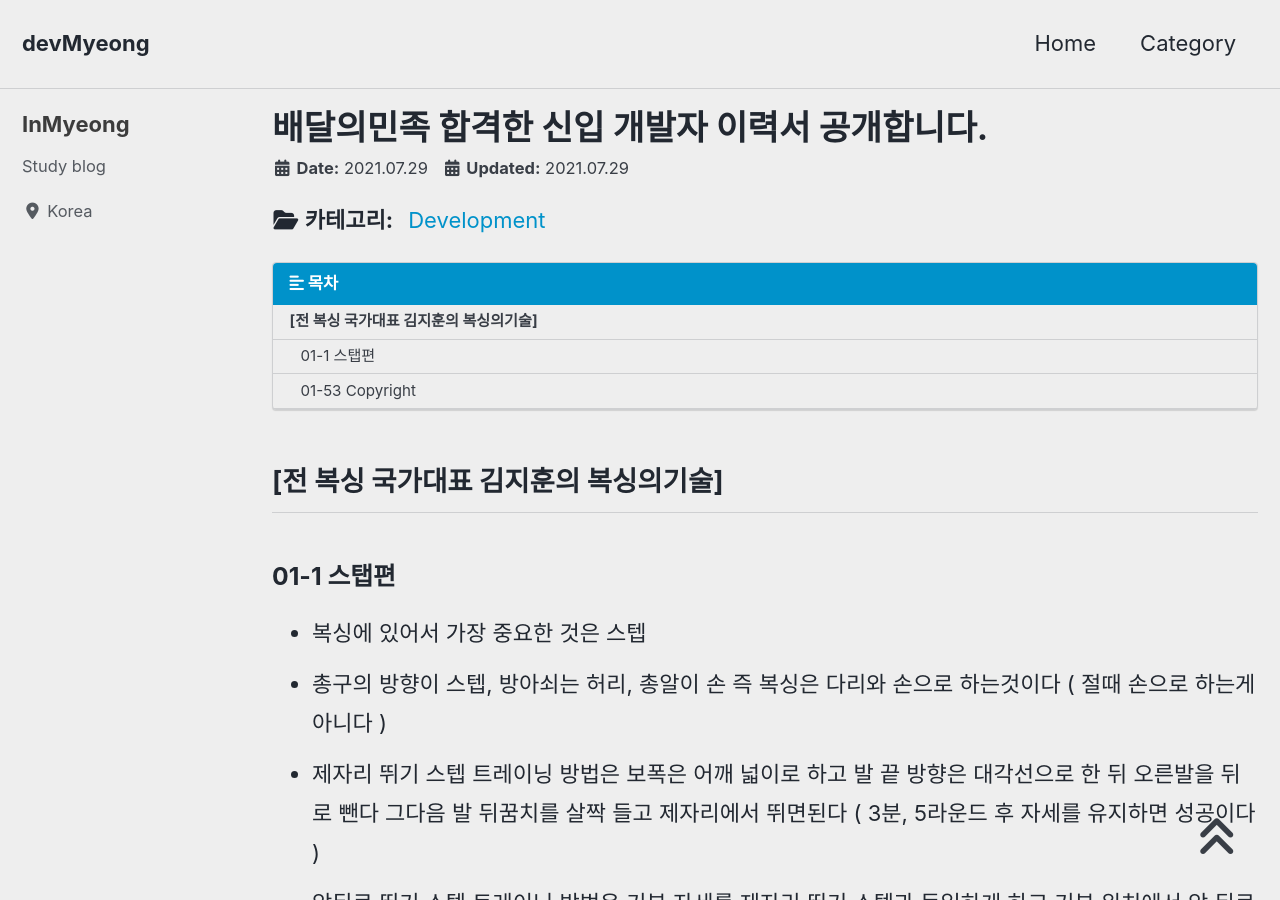
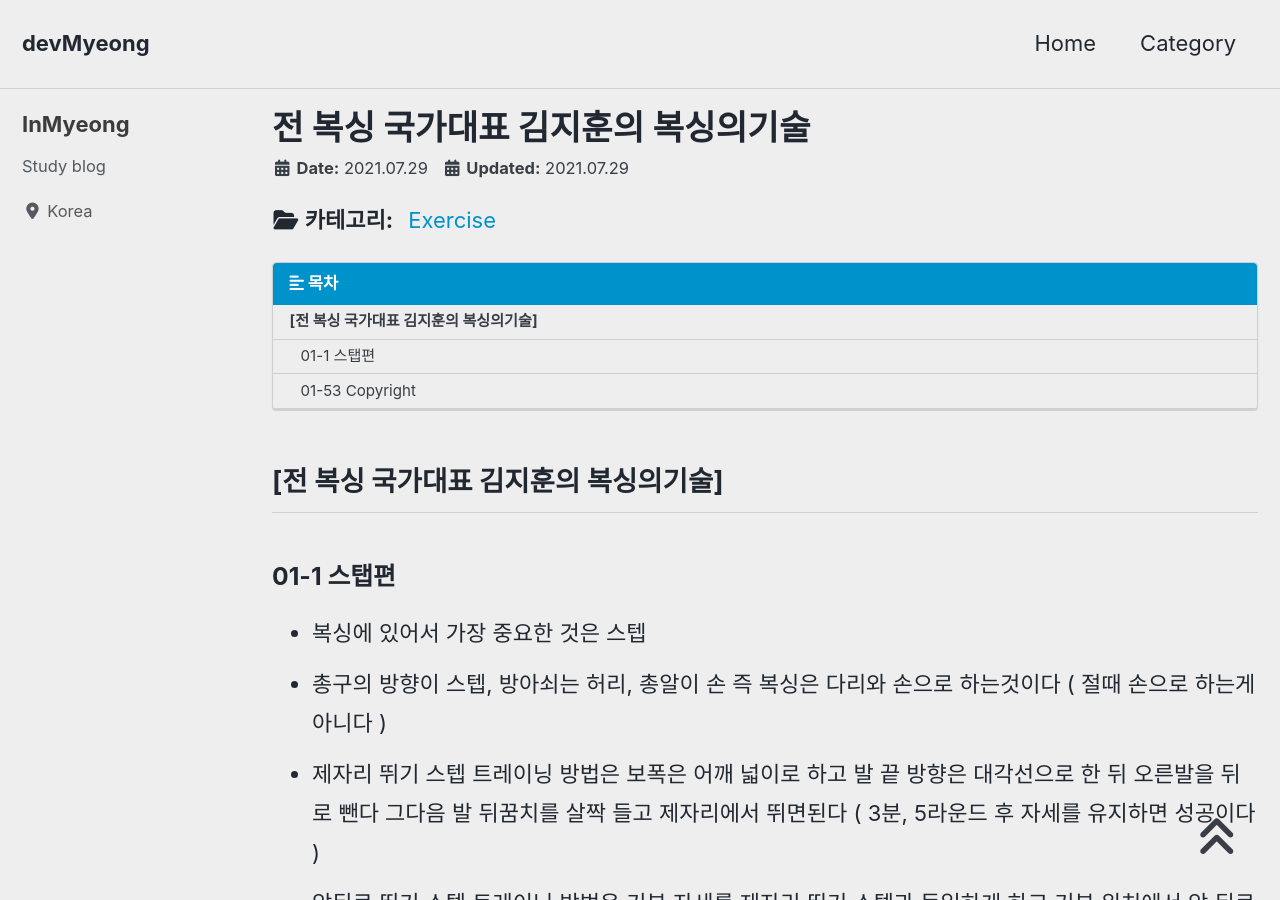
Before and after one commit to devMyeong/devMyeong.github.io, a Jekyll site: the page built from _posts/liberalArts/exercise/2021-07-29-트레이너-김지훈-boxing.md, in a window 1280 px wide and 900 px high. Built offline with Jekyll 4.4.1, drawn with Linux system fonts in a browser that asks for light colours; cached includes are drawn as plain includes; nearby versions of some CDN libraries; some web fonts are replaced; comment, search, counter and statistics services are not loaded.

Commit message:
update boxing cate

```diff
--- a/_posts/liberalArts/exercise/2021-07-29-트레이너-김지훈-boxing.md
+++ b/_posts/liberalArts/exercise/2021-07-29-트레이너-김지훈-boxing.md
@@ -1,8 +1,8 @@
 ---
-title:  "배달의민족 합격한 신입 개발자 이력서 공개합니다."
+title:  "전 복싱 국가대표 김지훈의 복싱의기술"
 
 categories:
-  - Development
+  - Exercise
 tags:
   - []
 
```
